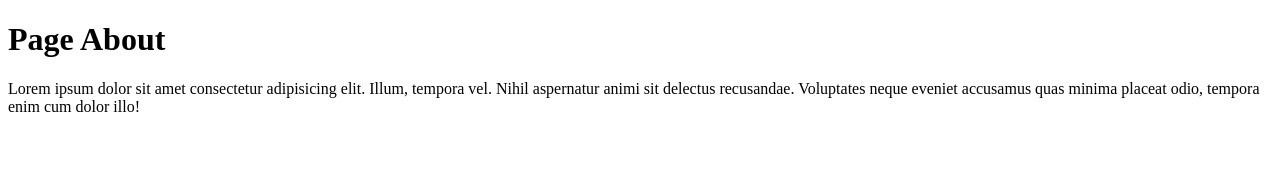
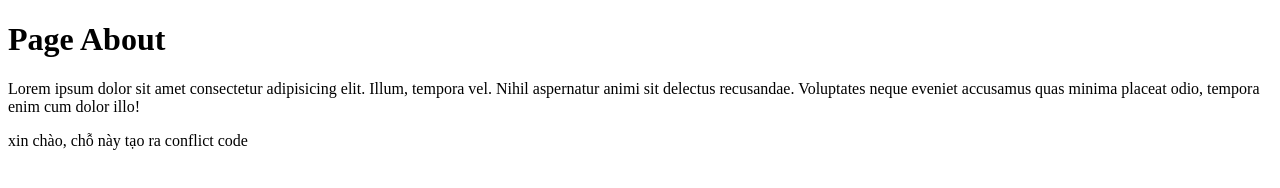
Before and after one commit to vanhieu49/training-git, a plain HTML site: page about.html in a window 1280 px wide. Drawn offline with Linux system fonts and the light colour scheme.

Commit message:
tao ra confilict

```diff
--- a/about.html
+++ b/about.html
@@ -14,5 +14,8 @@
             Voluptates neque eveniet accusamus quas minima placeat odio,
             tempora enim cum dolor illo!</p>
     </div>
+    <div>
+        <p>xin chào, chỗ này tạo ra conflict code</p>
+    </div>
 </body>
 </html>
```
